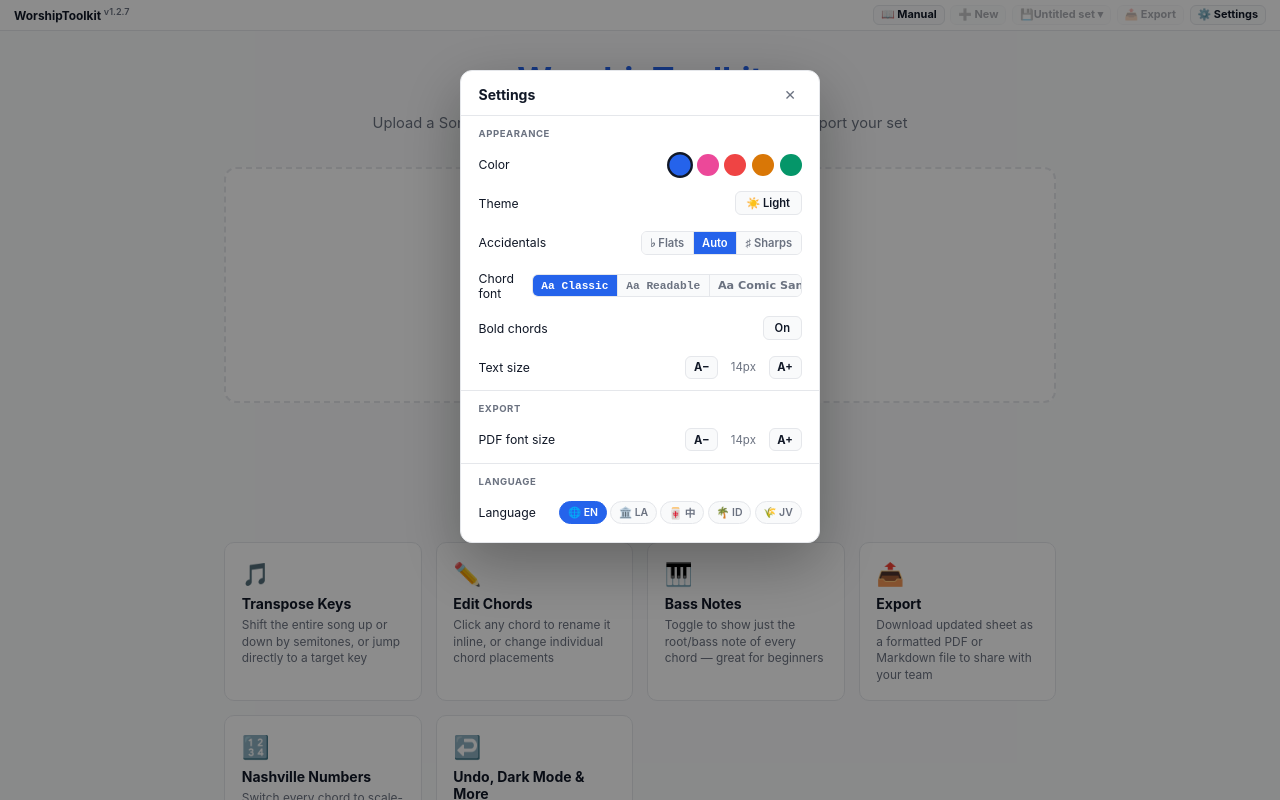
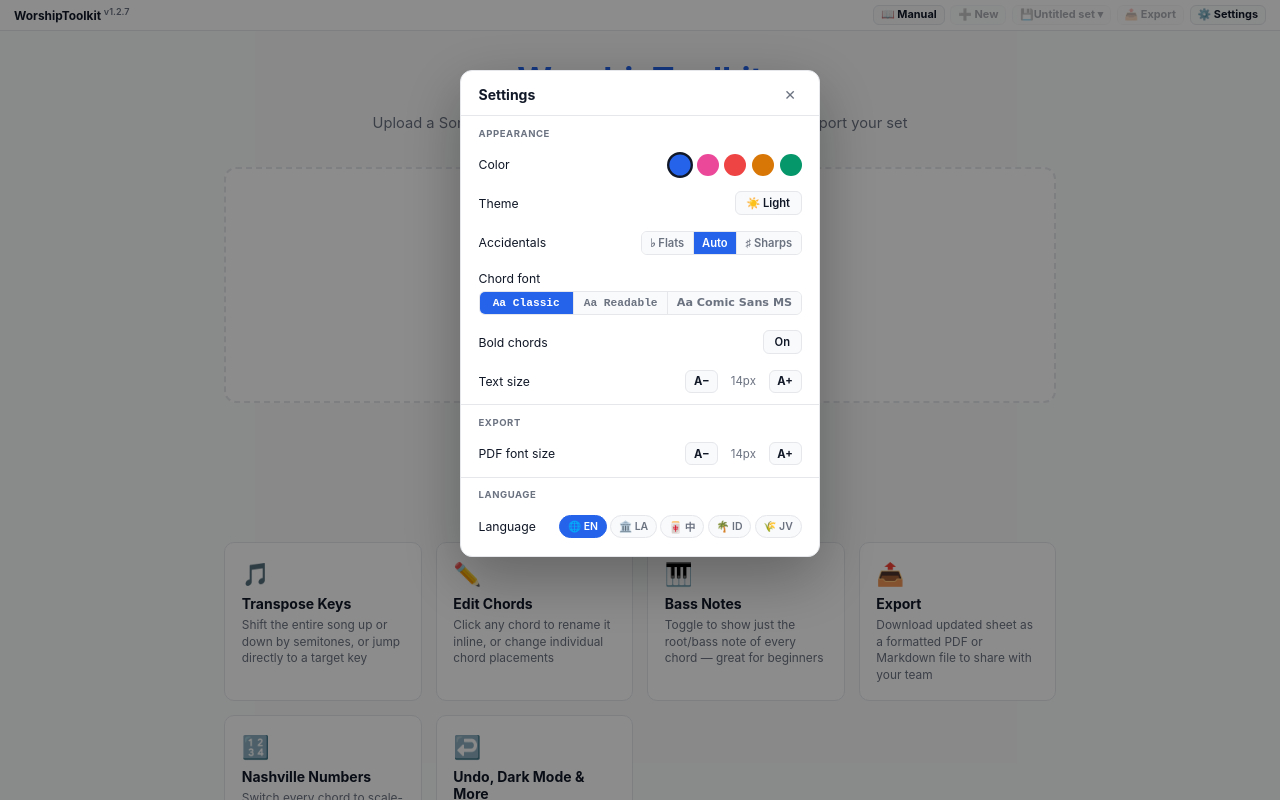
Before and after one commit to michaeladige/worship-toolkit, an Angular app: page / in a window 1280 px wide. Both pictures are taken after a click on the button "⚙️ Settings". Built offline with nearby package versions, Linux system fonts and the light colour scheme.

Commit message:
Fix Chord font row overflowing the 360px settings modal
Three buttons (Classic / Readable / Comic Sans MS) didn't fit next to
the row label at the modal's max-width; stack the label above a
full-width seg-group for this row instead.

```diff
--- a/src/app/components/settings-modal/settings-modal.component.html
+++ b/src/app/components/settings-modal/settings-modal.component.html
@@ -44,7 +44,7 @@
         </div>
       </div>
 
-      <div class="setting-row">
+      <div class="setting-row setting-row--stack">
         <span class="setting-label">{{ ui.t('Chord font') }}</span>
         <div class="seg-group">
           <button
--- a/src/app/components/settings-modal/settings-modal.component.scss
+++ b/src/app/components/settings-modal/settings-modal.component.scss
@@ -78,6 +78,17 @@
   align-items: center;
   justify-content: space-between;
   padding: 0.55rem 1.25rem;
+
+  // Used when the control (e.g. a 3-way seg-group) needs the full row width
+  // to avoid overflowing the 360px modal — label on its own line, control below.
+  &--stack {
+    flex-direction: column;
+    align-items: stretch;
+    gap: 0.4rem;
+
+    .seg-group { width: 100%; }
+    .seg-btn { flex: 1; text-align: center; }
+  }
 }
 
 .setting-label {
```
